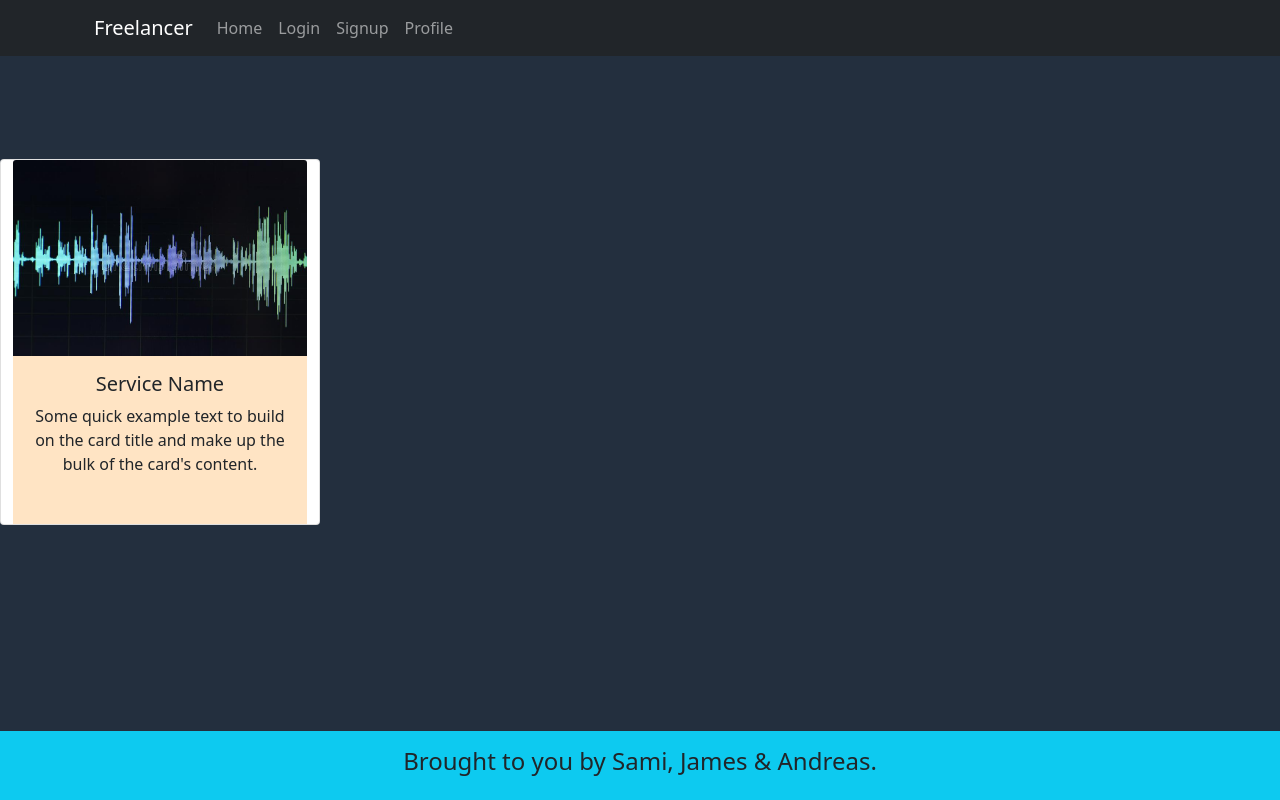
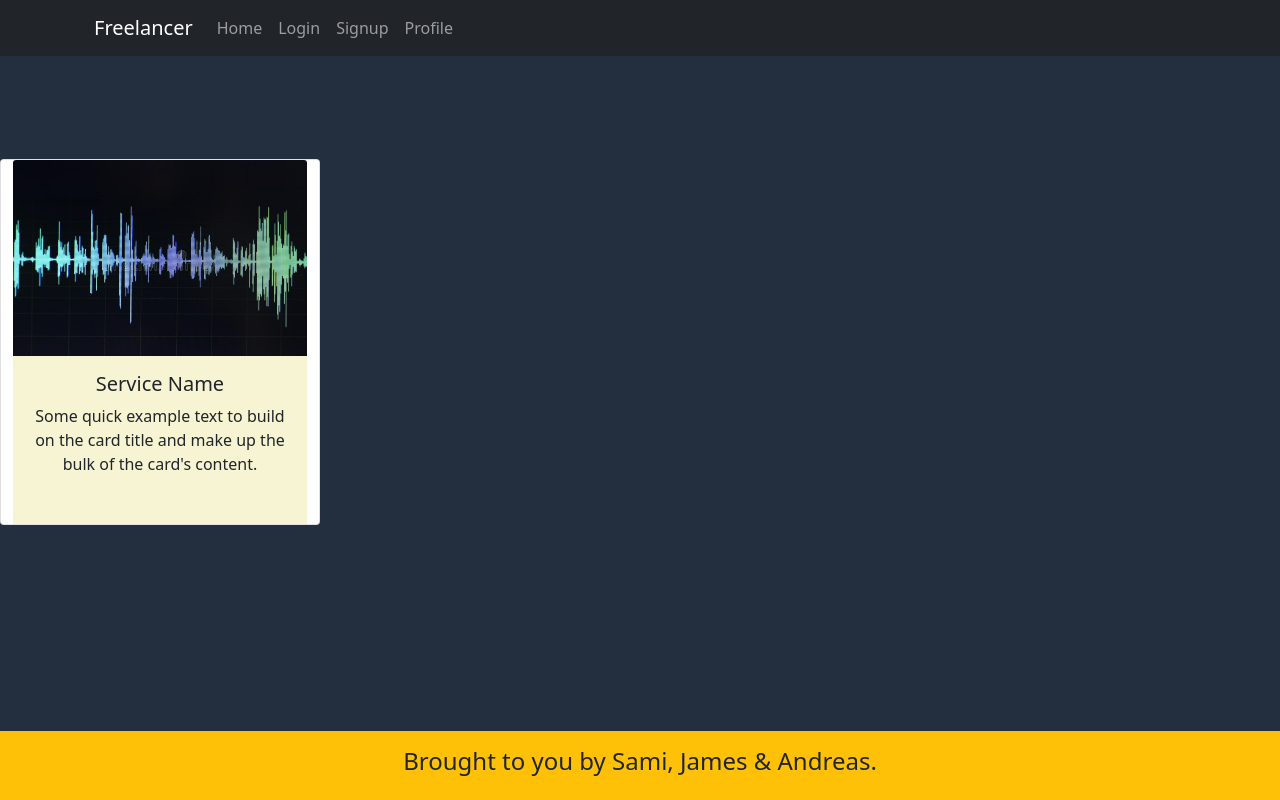
Before and after one commit to jamehzlee/freelancer-jl, a React (Create React App) app in the folder client/: page /job in a window 1280 px wide. Built offline with nearby package versions, Linux system fonts and the light colour scheme.

Commit message:
change styling in footer and job card color

```diff
--- a/client/src/components/Footer/Footer.js
+++ b/client/src/components/Footer/Footer.js
@@ -3,7 +3,7 @@ import React from "react";
 
 const Footer = () => {
   return (
-    <div className="col-12 bg-info align-self-end py-3">
+    <div className="col-12 bg-warning align-self-end py-3">
       <div className="container text-center">
         <h4>Brought to you by Sami, James & Andreas.</h4>
       </div>
--- a/client/src/components/JobCard/index.css
+++ b/client/src/components/JobCard/index.css
@@ -1,3 +1,3 @@
 .card-body {
-    background-color:bisque;
+    background-color:#f6f4d2;
 }
--- a/client/src/components/Listing/Listing.js
+++ b/client/src/components/Listing/Listing.js
@@ -22,7 +22,7 @@ export default function Listing() {
   return (
 
     <div>
-      <nav className="navbar navbar-expand-lg navbar-light category-nav">
+      <nav className="navbar navbar-expand-lg navbar-light bg-warning category-nav">
         <div className="container-fluid">
           <div className="">
             <ul className="navbar-nav">
--- a/client/src/pages/Job/Job.js
+++ b/client/src/pages/Job/Job.js
@@ -2,10 +2,8 @@ import { React } from "react";
 import { Container, Row, Col, Card, Button } from "react-bootstrap";
 import audioWave from "../../assets/audioWave.jpeg";
 import "./job.css";
-// import { JobCard } from "../../components";
 
 export default function Job() {
-  // return <JobCard />;
   return (
     <Container>
       <Row>
@@ -18,12 +16,7 @@ export default function Job() {
               bulk of the card's content.
             </Card.Text>
           </Card.Body>
-          <Card.Body>
-            {/* <div>
-            <Button as="input" type="button" value="Edit" />{' '}
-            <Button as="input" type="button" value="Delete" id='redButton' />{' '}
-            </div> */}
-          </Card.Body>
+          <Card.Body></Card.Body>
         </Card>
       </Row>
     </Container>
```
